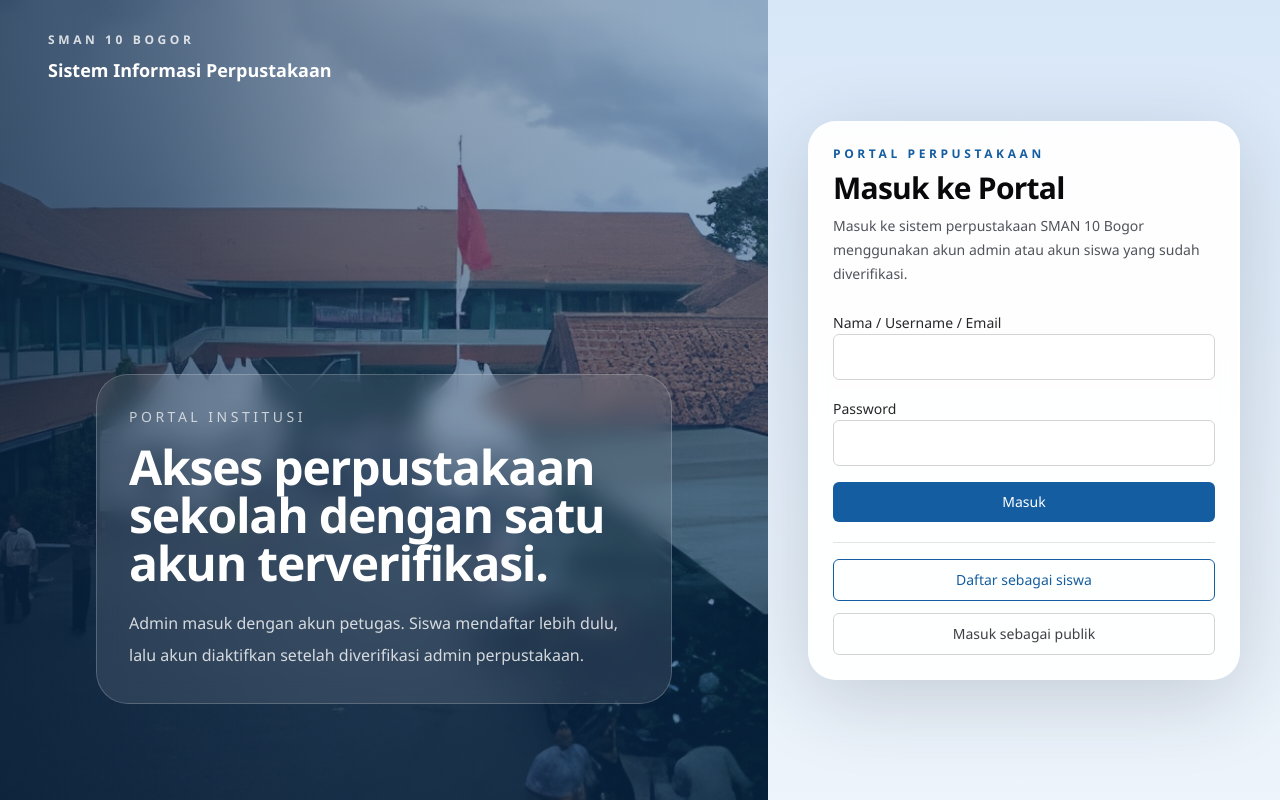
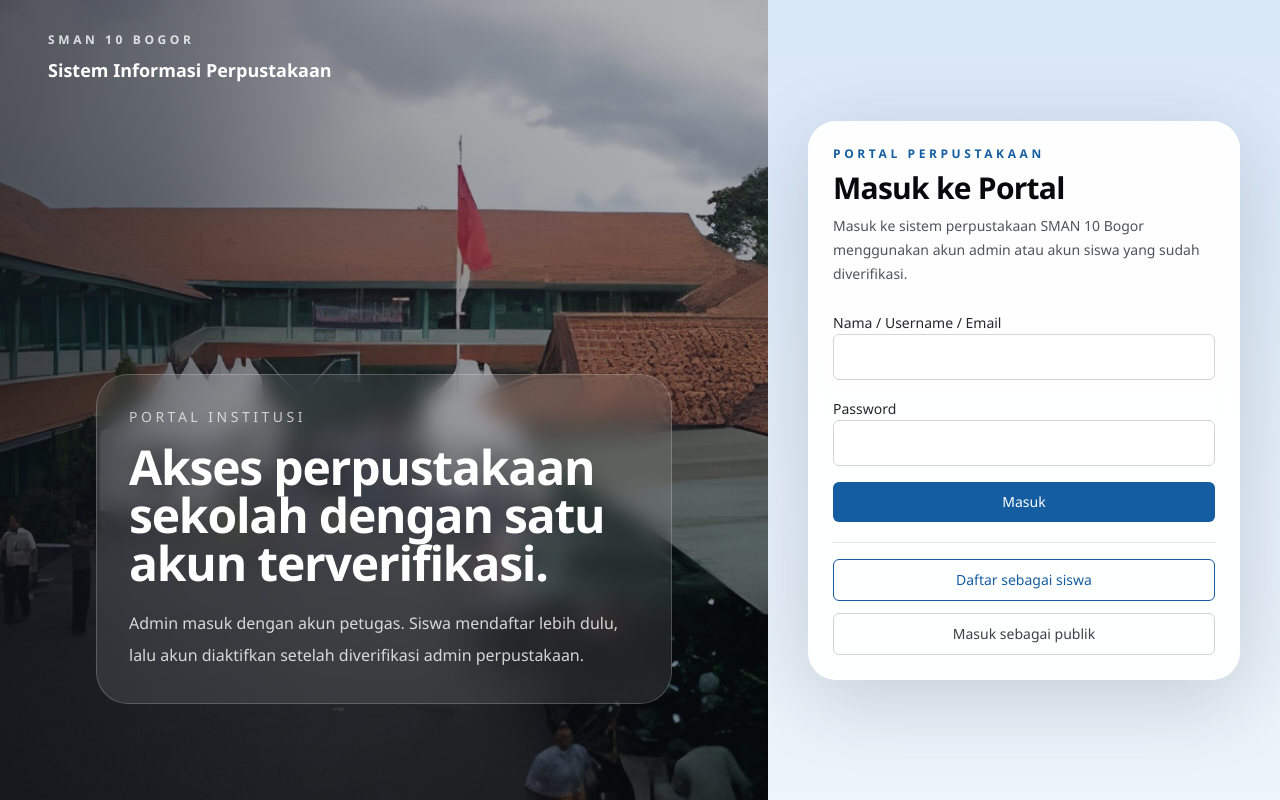
Before and after one commit to candraalief/Kel2-Project-RPL-2026, a Next.js app in the folder perpustakaan/: page / in a window 1280 px wide. Built offline with nearby package versions, Linux system fonts and the light colour scheme; no server answers.

Commit message:
ganti warna tint foto

```diff
--- a/perpustakaan/app/page.tsx
+++ b/perpustakaan/app/page.tsx
@@ -23,8 +23,8 @@ export default async function Home() {
             className="absolute inset-0 bg-cover bg-center"
             style={{ backgroundImage: "url('/login-bg.jpeg')" }}
           />
-          <div className="absolute inset-0 bg-[linear-gradient(90deg,rgba(9,37,69,0.72),rgba(15,77,140,0.38))]" />
-          <div className="absolute inset-0 bg-[radial-gradient(circle_at_top,rgba(255,255,255,0.18)_0%,rgba(22,70,120,0.08)_35%,rgba(7,31,61,0.34)_100%)]" />
+          <div className="absolute inset-0 bg-[linear-gradient(90deg,rgba(16,20,28,0.64),rgba(16,20,28,0.26))]" />
+          <div className="absolute inset-0 bg-[radial-gradient(circle_at_top,rgba(255,255,255,0.16)_0%,rgba(20,24,30,0.06)_35%,rgba(10,14,20,0.30)_100%)]" />
           <div className="absolute inset-x-0 top-0 flex items-center justify-between px-12 py-8 text-sm text-zinc-700">
             <div>
               <p className="text-xs font-semibold uppercase tracking-[0.3em] text-white/80">
```
Also changed, not shown: 1 other file (tests, documents, lock files or other folders).
